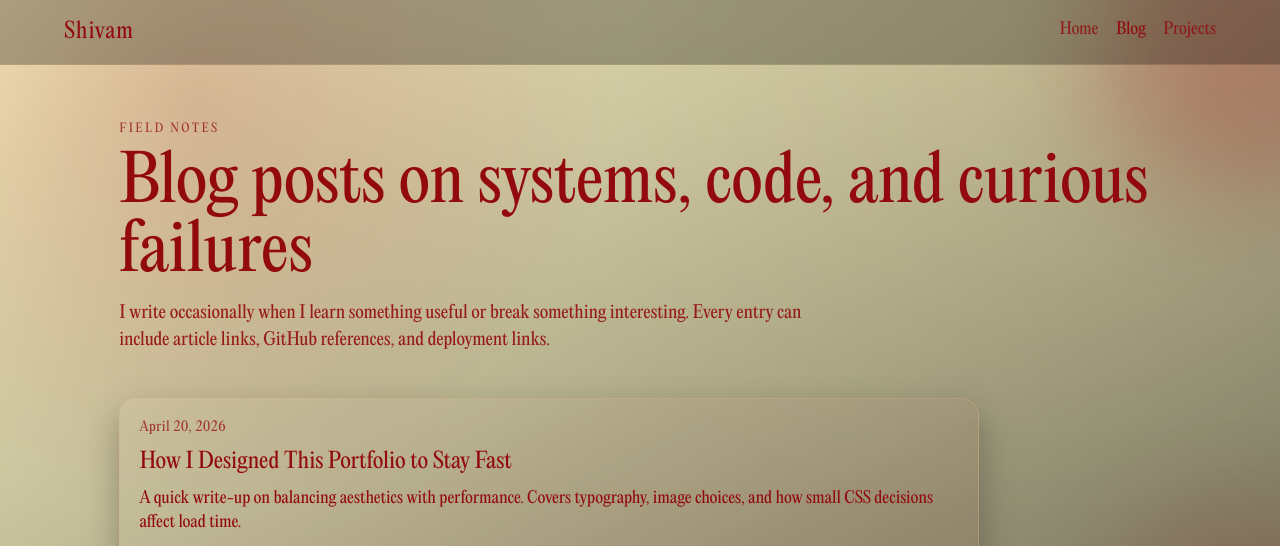
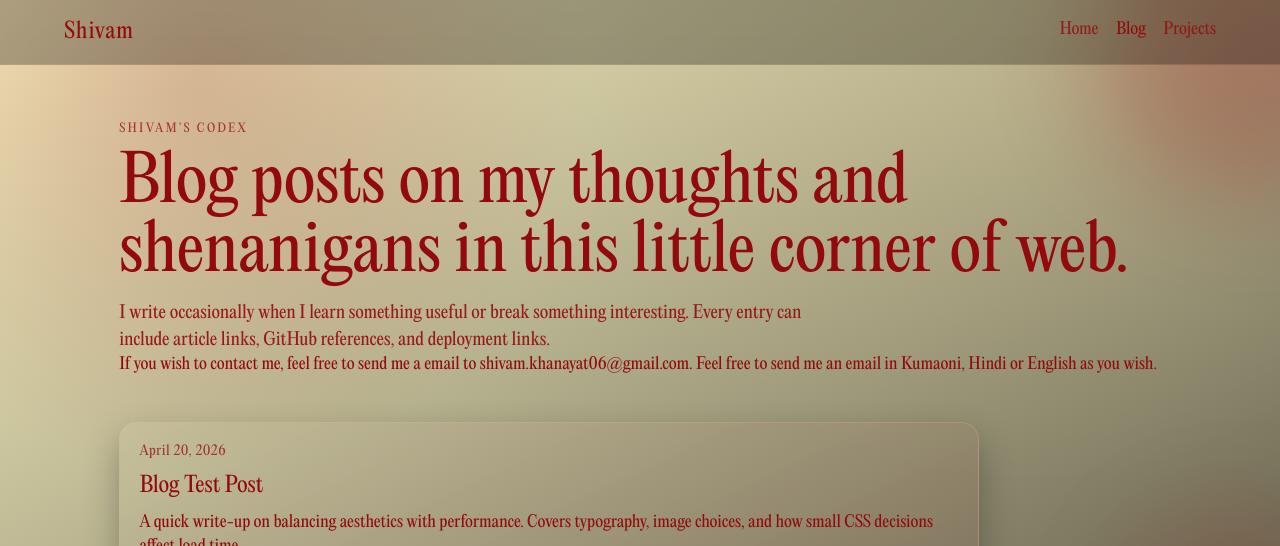
Before and after one commit to Dissent-ofc/personal-website, a website built with webpack: page blog.html in a window 1280 px wide. Shown: the top 546 px of the page. Built offline with nearby package versions, Linux system fonts and the light colour scheme.

Commit message:
Blog file changes

```diff
--- a/blog.html
+++ b/blog.html
@@ -26,11 +26,15 @@
 
 	<main class="showcase-shell">
 		<section class="showcase-hero">
-			<p class="eyebrow">Field Notes</p>
-			<h1>Blog posts on systems, code, and curious failures</h1>
+			<p class="eyebrow">Shivam's Codex</p>
+			<h1>Blog posts on my thoughts and shenanigans in this little corner of web.</h1>
 			<p class="hero-copy">
 				I write occasionally when I learn something useful or break something interesting.
 				Every entry can include article links, GitHub references, and deployment links.
+			</p>
+			<p>
+				If you wish to contact me, feel free to send me a email to shivam.khanayat06@gmail.com.
+				Feel free to send me an email in Kumaoni, Hindi or English as you wish.
 			</p>
 		</section>
 
@@ -38,7 +42,7 @@
 			<!-- Duplicate one entire .blog-entry block to publish a new post -->
 			<article class="blog-entry">
 				<p class="entry-date">April 20, 2026</p>
-				<h2>How I Designed This Portfolio to Stay Fast</h2>
+				<h2>Blog Test Post</h2>
 				<p>
 					A quick write-up on balancing aesthetics with performance. Covers typography,
 					image choices, and how small CSS decisions affect load time.
@@ -57,7 +61,7 @@
 				</div>
 			</article>
 
-			<article class="blog-entry">
+			<!-- <article class="blog-entry">
 				<p class="entry-date">Template</p>
 				<h2>Post Template: Replace Title and Links</h2>
 				<p>
@@ -76,7 +80,7 @@
 						<i class="fa-solid fa-up-right-from-square"></i> Live Demo
 					</a>
 				</div>
-			</article>
+			</article>!-->
 		</section>
 	</main>
 </body>
```
